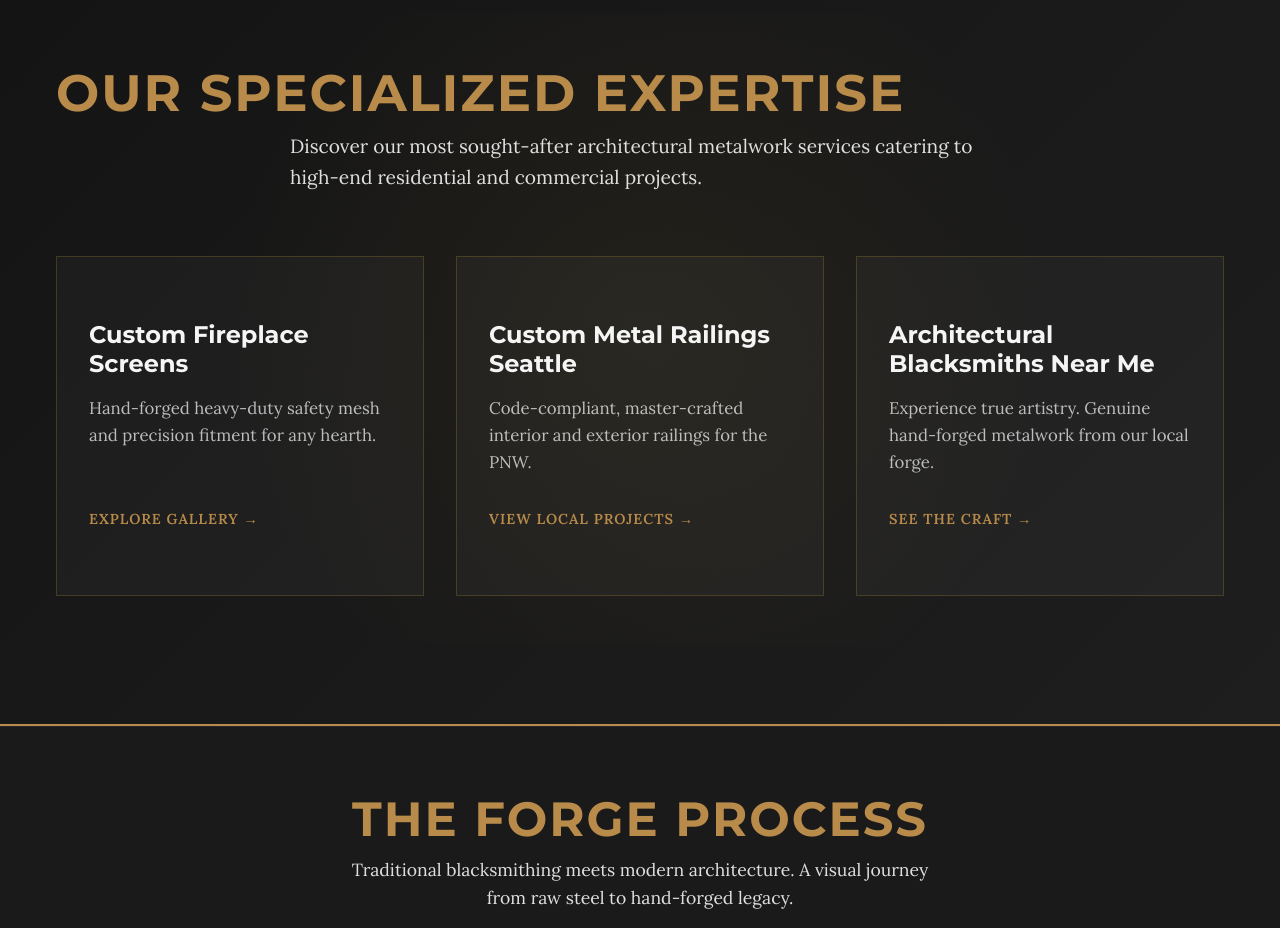
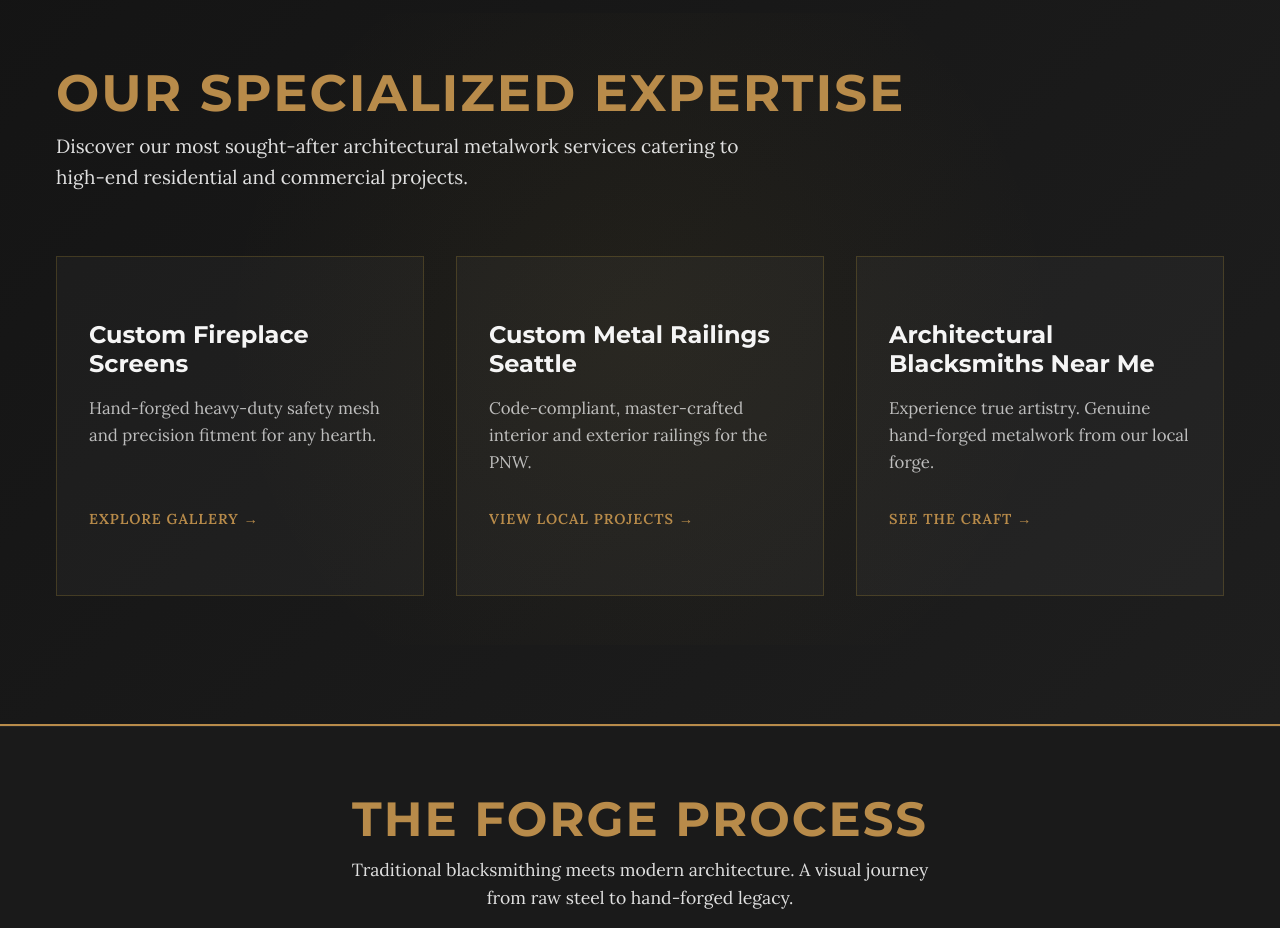
Before and after one commit to MOMO-1021/Urban-Forge, an Astro site: page / in a window 1280 px wide. Shown: the part 1440-2368 px from the top of the page. Built offline with nearby package versions, Linux system fonts and the light colour scheme; Astro itself is replaced by a stand-in of ours.

Commit message:
Fixed alignment issues

```diff
--- a/src/components/SpecializedAreas.astro
+++ b/src/components/SpecializedAreas.astro
@@ -88,8 +88,8 @@
     color: var(--color-off-white);
     font-size: 1.2rem;
     max-width: 700px;
-    margin: 0 auto;
-    text-align: left;
+    margin: 0;
+    text-align: left !important;
     opacity: 0.9;
     line-height: 1.6;
   }
```
